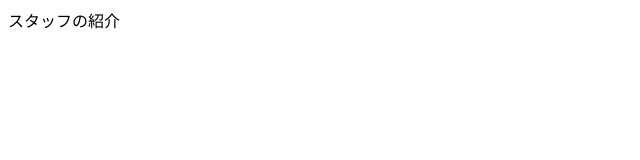
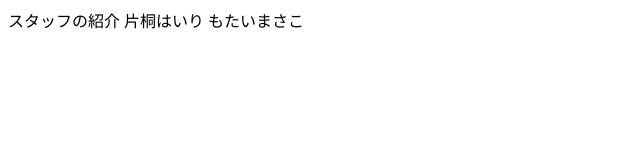
Before and after one commit to Miu121/myshop, a plain HTML site: page staff.html in a window 1280 px wide. Shown: the whole page, without its empty margins (0-640 px from the left). Drawn offline with Linux system fonts and the light colour scheme.

Commit message:
スタッフの追加

```diff
--- a/staff.html
+++ b/staff.html
@@ -8,5 +8,7 @@
 </head>
 <body>
 スタッフの紹介
+ 片桐はいり
+ もたいまさこ
 </body>
 </html>
```
